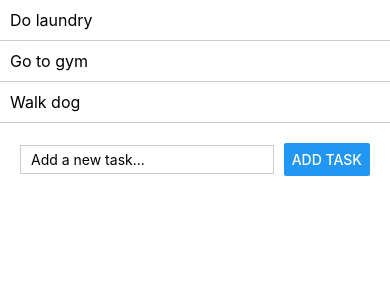
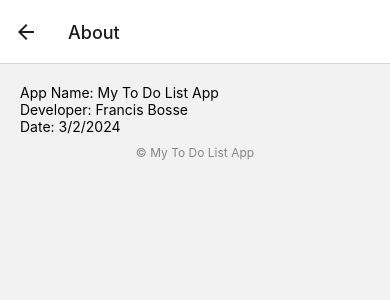
Before and after one commit to FrankBosse/IncredibleTodoListApp, a React Native app: screen /About in a window 390 px wide. Shown: the top 300 px of the page. Built offline with nearby package versions, Linux system fonts and the light colour scheme.

Commit message:
Updated for Lab 5
Need to make sure it's complete before submission, but all looks good.

```diff
--- a/App.jsx
+++ b/App.jsx
@@ -4,23 +4,26 @@
  * @format
  */
 
-import React, {useState} from 'react';
-import {SafeAreaView} from 'react-native';
-import ToDoList from './ToDoList';
-import ToDoForm from './ToDoForm'; // Import ToDoForm component
+import React from 'react';
+import {NavigationContainer} from '@react-navigation/native';
+import {createNativeStackNavigator} from '@react-navigation/native-stack';
+import HomeScreen from './screens/HomeScreen';
+import AboutScreen from './screens/AboutScreen';
+
+const Stack = createNativeStackNavigator();
 
 function App() {
-  const [tasks, setTasks] = useState(['Do laundry', 'Go to gym', 'Walk dog']);
-
-  const addTask = taskText => {
-    setTasks([...tasks, taskText]);
-  };
-
   return (
-    <SafeAreaView>
-      <ToDoList tasks={tasks} />
-      <ToDoForm addTask={addTask} />
-    </SafeAreaView>
+    <NavigationContainer>
+      <Stack.Navigator>
+        <Stack.Screen name="Home" component={HomeScreen} />
+        <Stack.Screen
+          name="About"
+          component={AboutScreen}
+          options={{headerBackVisible: false}}
+        />
+      </Stack.Navigator>
+    </NavigationContainer>
   );
 }
 
--- /dev/null
+++ b/components/Footer.jsx
@@ -0,0 +1,30 @@
+/**
+ * Footer Component
+ *
+ * @format
+ */
+
+import React from 'react';
+import {View, Text, StyleSheet} from 'react-native';
+
+const Footer = () => {
+  return (
+    <View style={styles.footer}>
+      <Text style={styles.footerText}>© My To Do List App</Text>
+    </View>
+  );
+};
+
+const styles = StyleSheet.create({
+  footer: {
+    backgroundColor: '#f2f2f2',
+    padding: 10,
+    alignItems: 'center',
+  },
+  footerText: {
+    color: '#888',
+    fontSize: 12,
+  },
+});
+
+export default Footer;
--- a/ToDoForm.jsx
+++ b/components/ToDoForm.jsx
@@ -9,7 +9,7 @@
 import {useState} from 'react';
 
 // Import the styles from AppStyles.jsx
-import styles from './AppStyles';
+import styles from '../AppStyles';
 
 function ToDoForm({addTask}) {
   const [taskText, setTaskText] = React.useState('');
--- /dev/null
+++ b/layouts/MainLayout.jsx
@@ -0,0 +1,27 @@
+/**
+ * MainLayout Component
+ *
+ * @format
+ */
+
+import React from 'react';
+import {View, StyleSheet} from 'react-native';
+import Footer from '../components/Footer';
+
+const MainLayout = ({children}) => {
+  return (
+    <View style={styles.container}>
+      {children}
+      <Footer />
+    </View>
+  );
+};
+
+const styles = StyleSheet.create({
+  container: {
+    flex: 1,
+    padding: 20,
+  },
+});
+
+export default MainLayout;
--- /dev/null
+++ b/screens/AboutScreen.jsx
@@ -0,0 +1,25 @@
+/**
+ * AboutScreen Component
+ *
+ * @format
+ */
+
+import React from 'react';
+import {Text} from 'react-native';
+import MainLayout from '../layouts/MainLayout';
+
+function AboutScreen() {
+  const appName = 'My To Do List App';
+  const myName = 'Francis Bosse';
+  const currentDate = new Date().toLocaleDateString();
+
+  return (
+    <MainLayout>
+      <Text>App Name: {appName}</Text>
+      <Text>Developer: {myName}</Text>
+      <Text>Date: {currentDate}</Text>
+    </MainLayout>
+  );
+}
+
+export default AboutScreen;
--- /dev/null
+++ b/screens/HomeScreen.jsx
@@ -0,0 +1,32 @@
+/**
+ * HomeScreen Component
+ *
+ * @format
+ */
+
+import React, {useState} from 'react';
+import {Button} from 'react-native';
+import ToDoForm from '../components/ToDoForm';
+import ToDoList from '../components/ToDoList';
+import MainLayout from '../layouts/MainLayout';
+
+function HomeScreen({navigation}) {
+  const [tasks, setTasks] = useState(['Do laundry', 'Go to gym', 'Walk dog']);
+
+  const addTask = taskText => {
+    setTasks([...tasks, taskText]);
+  };
+
+  return (
+    <MainLayout>
+      <ToDoList tasks={tasks} />
+      <ToDoForm addTask={addTask} />
+      <Button
+        title="Go to About"
+        onPress={() => navigation.navigate('About')}
+      />
+    </MainLayout>
+  );
+}
+
+export default HomeScreen;
```
Also changed, not shown: components/ToDoList.jsx (renamed from ToDoList.jsx, +10 -3 lines), package.json (+6 -1 lines), 1 other file (tests, documents, lock files or other folders).
